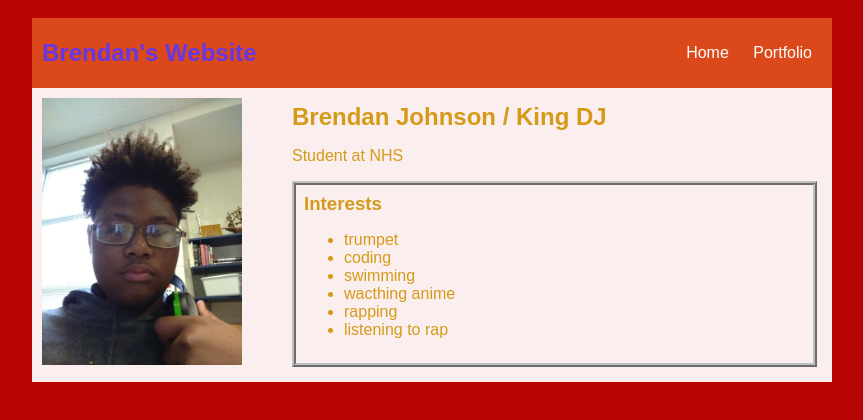
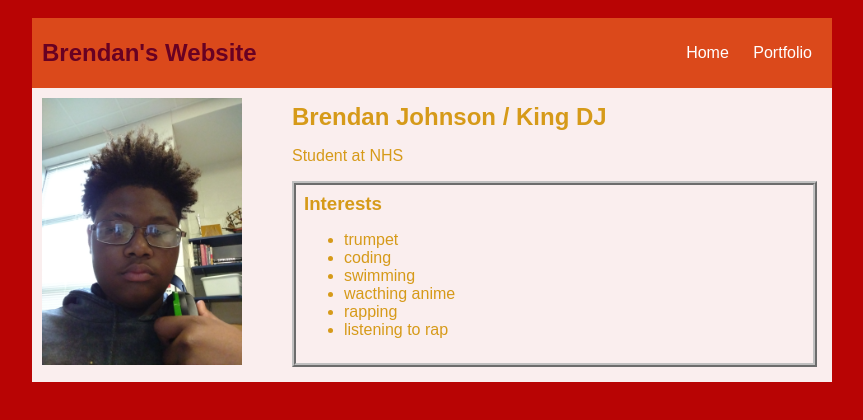
Before and after one commit to brendanjohnson16/brendanjohnson.github.io, a plain HTML site: page index.html in a window 1280 px wide. Shown: the whole page, without its empty margins (208-1071 px from the left). Drawn offline with Linux system fonts and the light colour scheme.

Commit message:
update index

```diff
--- a/index.html
+++ b/index.html
@@ -24,7 +24,7 @@
             h1 {
                 display: flex;
                 align-items: center;
-                color: rgb(102, 56, 228);
+                color: rgb(104, 1, 35);
                 flex: 1;
                 margin: 0;
             }
```
